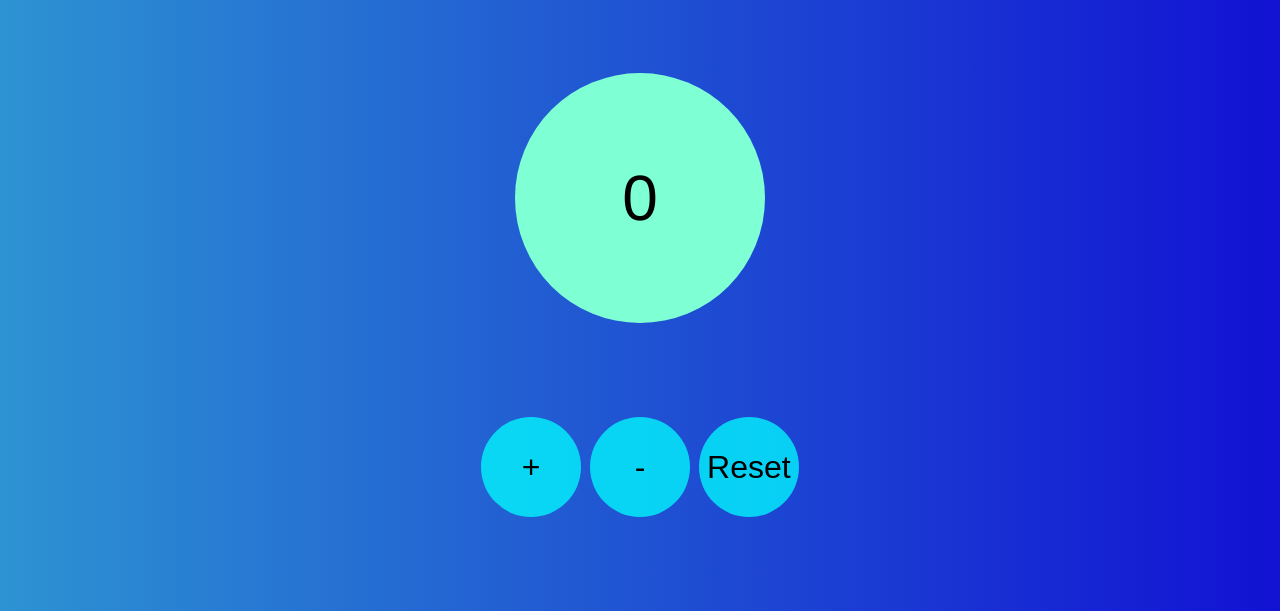
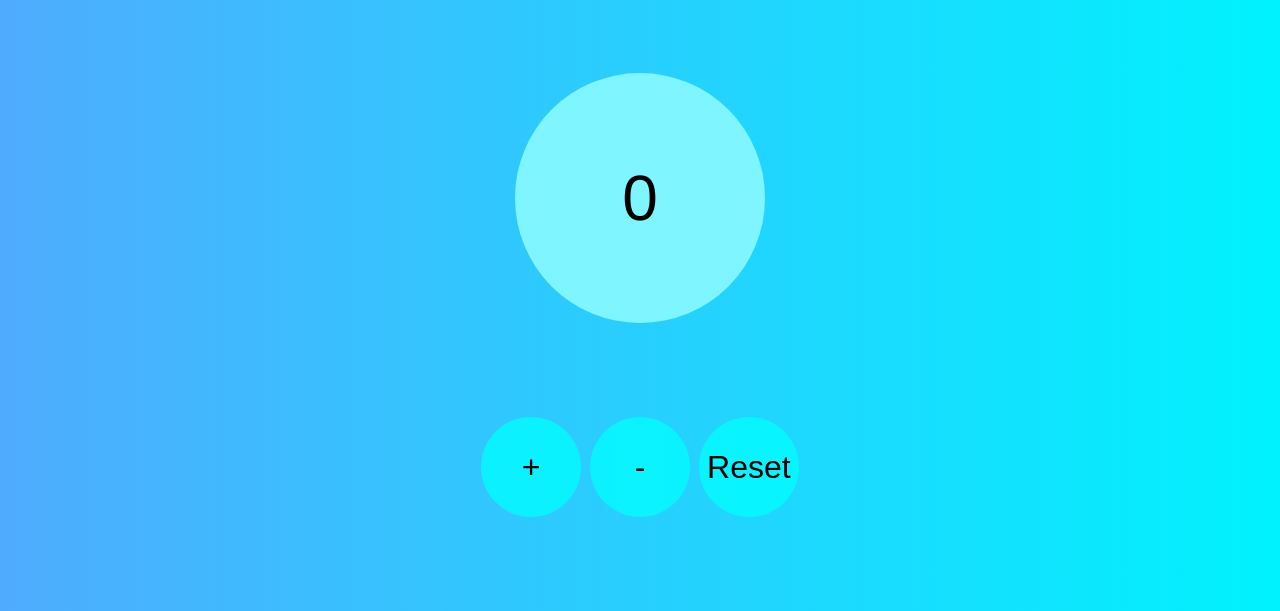
Before and after one commit to LVin100/JavaScript-Basics---Vincent-Legnani, a plain HTML site: page index.html in a window 1280 px wide. Shown: the part 189-800 px from the top of the page. Drawn offline with Linux system fonts and the light colour scheme.

Commit message:
colori aggiornati

```diff
--- a/assets/style/style.css
+++ b/assets/style/style.css
@@ -8,7 +8,7 @@ html {
     height: 100%;
 }
 body {
-    background: linear-gradient(to left, rgb(18, 18, 211), rgb(45, 147, 210));
+    background-image: linear-gradient(to right, #4facfe 0%, #00f2fe 100%);;
     font-size: 2rem;
     width: 100%;
     height: 100%;
@@ -35,7 +35,7 @@ button:hover {
 }
 
 #counter-label {
-    background-color: aquamarine;
+    background-color: rgb(127, 246, 255);
     width: 250px;
     height: 250px;
     border-radius: 50%;
--- a/index.html
+++ b/index.html
@@ -4,7 +4,7 @@
 <head>
     <meta charset="UTF-8">
     <meta name="viewport" content="width=device-width, initial-scale=1.0">
-    <title>Counter</title>
+    <title>Contatore</title>
     <link rel="stylesheet" href="./assets/style/style.css">
     <link rel="icon" type="x-icon" href="./assets/images/favicon.PNG">
     <script src="./assets/script/script.js" defer></script>
```
